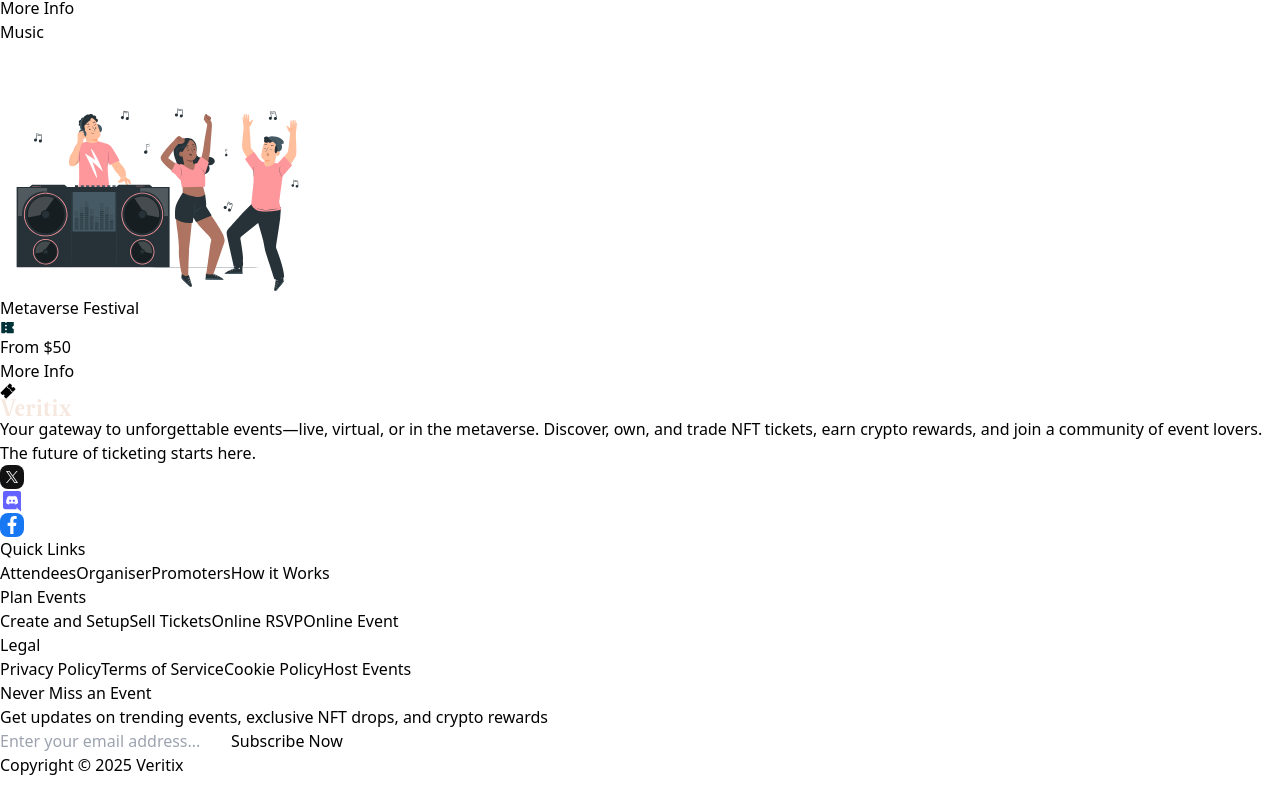
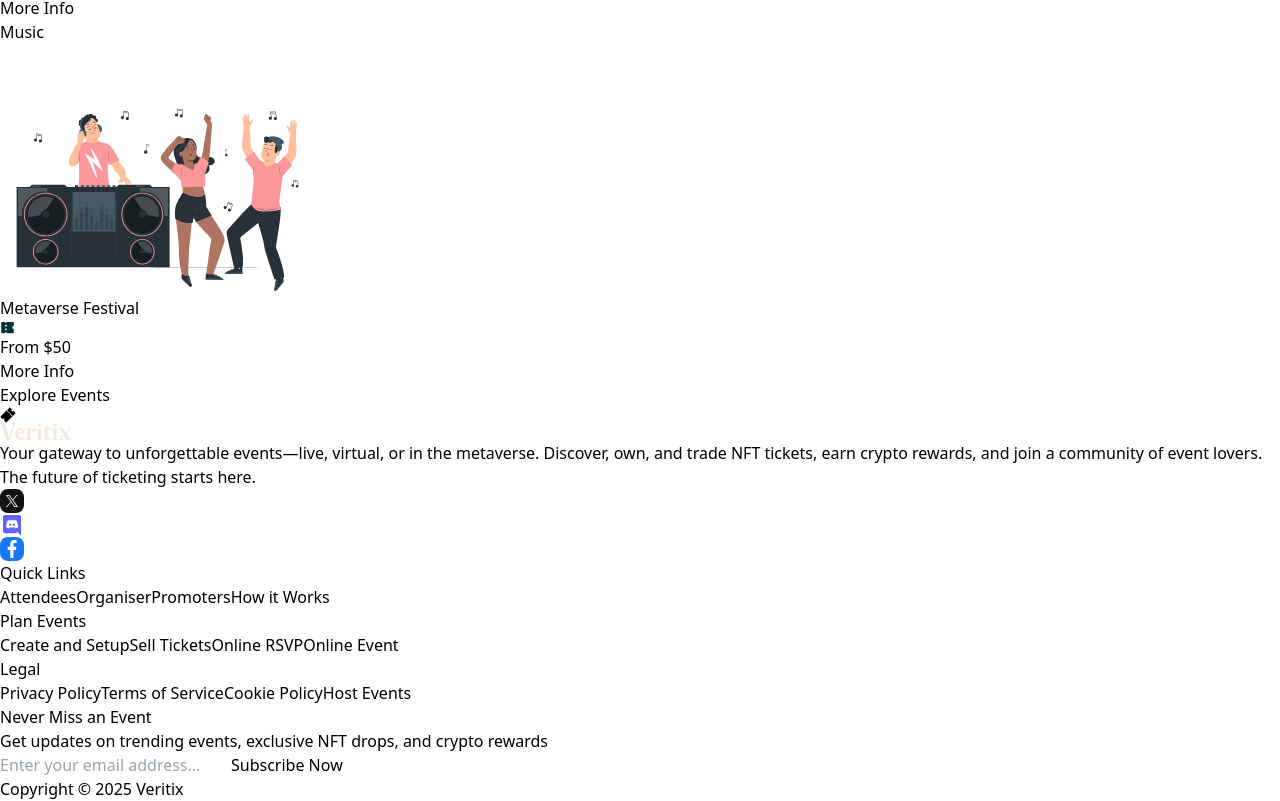
Before and after one commit to Lead-Studios/veritix-web, a React (Vite) app: page / in a window 1280 px wide. Shown: the part 4192-4993 px from the top of the page. Before the commit the page ends 4969 px from the top, so only its background shows below. Built offline with nearby package versions, Linux system fonts and the light colour scheme.

Commit message:
feat/trending section

```diff
--- a/src/components/TrendingEvent.tsx
+++ b/src/components/TrendingEvent.tsx
@@ -42,6 +42,11 @@ function TrendingEvent({}: Props) {
             </div>
           ))}
         </div>
+      </div>
+      <div className="mt-12 flex flex-col items-center">
+        <button className="border-[#00FFA0] text-center border rounded-[50px] px-6 py-2 text-[#00FFA0] font-normal lg:text-2xl md:text-lg text-base">
+          Explore Events
+        </button>
       </div>
     </div>
   );
--- a/src/components/cards/TrendingCards.tsx
+++ b/src/components/cards/TrendingCards.tsx
@@ -7,8 +7,8 @@ function TrendingCards({}: Props) {
   return (
     <motion.div
       className="h-[350px] rounded-[20px] relative flex items-center justify-center w-full bg-[#00FFA01A] hover:bg-gradient-to-b from-[#E7FDFF] to-[#000625] group transition-all duration-300"
-      whileHover={{ scale: 1.20 }}
-      transition={{ duration: 0.5 , ease: "easeInOut"}}
+      whileHover={{ scale: 1.10 }}
+      transition={{ duration: 0.3 , ease: "easeInOut"}}
     >
       <div className="z-10 px-[3%] flex-row flex absolute w-full justify-between top-5">
         <button
```
